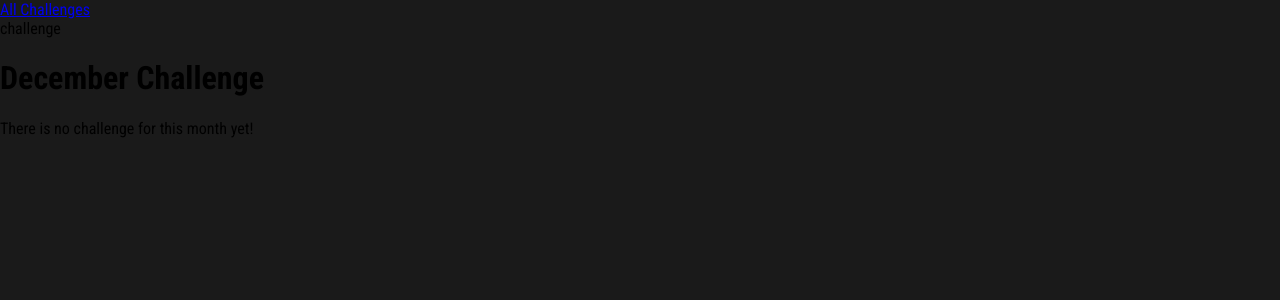
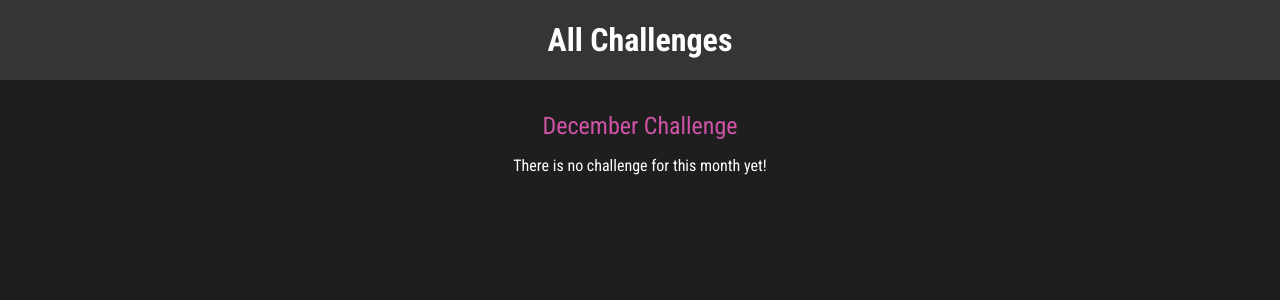
Before and after one commit to z1nl0x/django-academind-course, a Django app: page /challenges/december in a window 1280 px wide. Shown: the top 300 px of the page. Run offline with Django 4.2, Linux system fonts and the light colour scheme.

Commit message:
Finalizing section 04

```diff
--- /dev/null
+++ b/section_03/monthly_challenges/challenges/static/challenges/challenge.css
@@ -0,0 +1,23 @@
+h1,
+h2 {
+    font-size: 1.5rem;
+    text-align: center;
+    color: white;
+}
+
+h1 {
+    font-size: 1.5rem;
+    margin: 2rem 0 1rem 0;
+    font-weight: normal;
+    color: #cf54a6;
+}
+
+h2 {
+    font-size: 3rem;
+    font-weight: bold;
+}
+
+.fallback {
+    text-align: center;
+    color: white;
+}
--- a/section_03/monthly_challenges/challenges/static/challenges/includes/header.css
+++ b/section_03/monthly_challenges/challenges/static/challenges/includes/header.css
@@ -16,6 +16,7 @@ header nav a {
     color: white;
     font-size: 2rem;
     font-weight: bold;
+    text-decoration: none;
 }
 
 header nav a:hover,
--- a/section_03/monthly_challenges/challenges/templates/challenges/challenge.html
+++ b/section_03/monthly_challenges/challenges/templates/challenges/challenge.html
@@ -1,15 +1,21 @@
 {% extends "base.html" %}
+{% load static %}
+
+{% block css_files %}
+    <link rel="stylesheet" href="{% static "challenges/challenge.css" %}">
+    <link rel="stylesheet" href="{% static "challenges/includes/header.css" %}">
+{% endblock %}
 
 {% block page_title %}{{ month_name }} Challenge{% endblock %}
 
 {% block content %}
-    {% include "challenges/includes/header.html" with active_page="challenge" %}
+    {% include "challenges/includes/header.html" %}
 
     <h1>{{ month_name }} Challenge</h1>
 
     {% if text is not None %}
         <h2>{{ text }}</h2>
     {% else %}
-        <p>There is no challenge for this month yet!</p>
+        <p class="fallback">There is no challenge for this month yet!</p>
     {% endif %}
 {% endblock %}
--- a/section_03/monthly_challenges/challenges/templates/challenges/index.html
+++ b/section_03/monthly_challenges/challenges/templates/challenges/index.html
@@ -2,7 +2,7 @@
 {% load static %}
 
 {% block css_files %}
-    <link rel="stylesheet" href="{% static "challenges/challenges.css" %}">
+    <link rel="stylesheet" href="{% static "challenges/index.css" %}">
     <link rel="stylesheet" href="{% static "challenges/includes/header.css" %}">
 {% endblock %}
 
@@ -11,7 +11,7 @@
 {% endblock %}
 
 {% block content %}
-{% include "challenges/includes/header.html" with active_page="index" %}
+{% include "challenges/includes/header.html" %}
     <ul>
         {% for month in months %}
             <li>
--- a/section_03/monthly_challenges/static/style.css
+++ b/section_03/monthly_challenges/static/style.css
@@ -6,5 +6,5 @@ html {
 
 body {
     margin: 0;
-    background-color: #1a1a1a;
+    background-color: #1e1e1e;
 }
```
Also changed, not shown: section_03/monthly_challenges/challenges/static/challenges/index.css (renamed from section_03/monthly_challenges/challenges/static/challenges/challenges.css).
